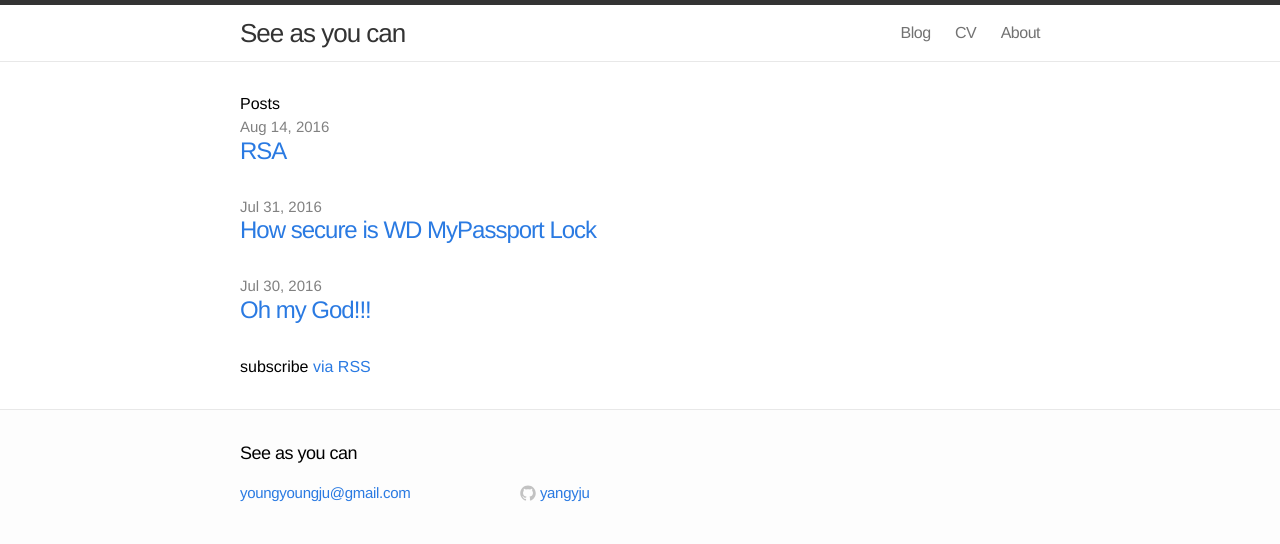
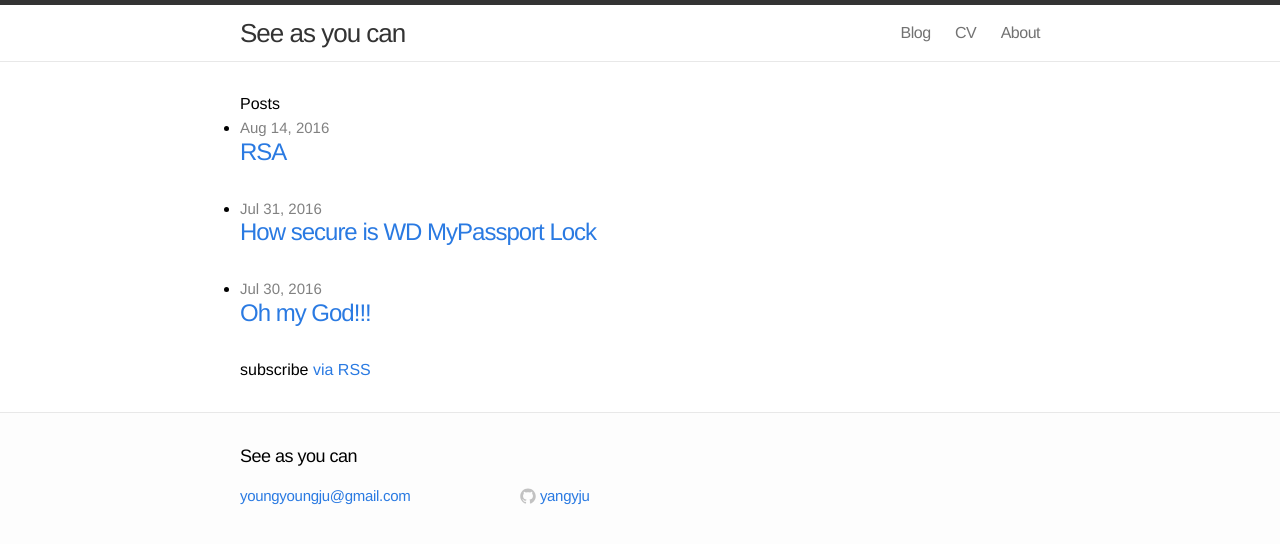
Before and after one commit to yangyju/yangyju.github.com, a Jekyll site: the page built from blog/index.html, in a window 1280 px wide. Shown: the top 544 px of the page. Built offline with Jekyll 4.4.1, drawn with Linux system fonts in a browser that asks for light colours.

Commit message:
Update main.css

```diff
--- a/css/main.css
+++ b/css/main.css
@@ -146,7 +146,7 @@ a:visited { color: #205caa; }
 
 .home h1 { margin-bottom: 25px; }
 
-.posts { list-style-type: none; }
+/*.posts { list-style-type: none; }*/
 
 .posts li { margin-bottom: 30px; }
 
```
